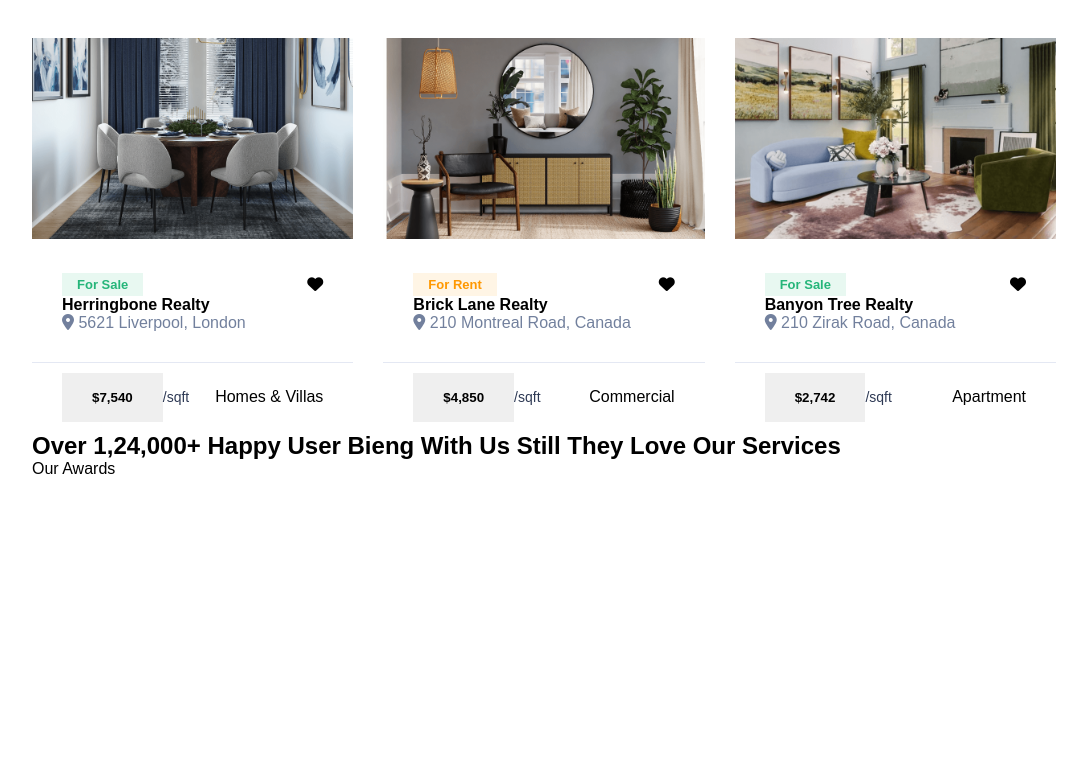
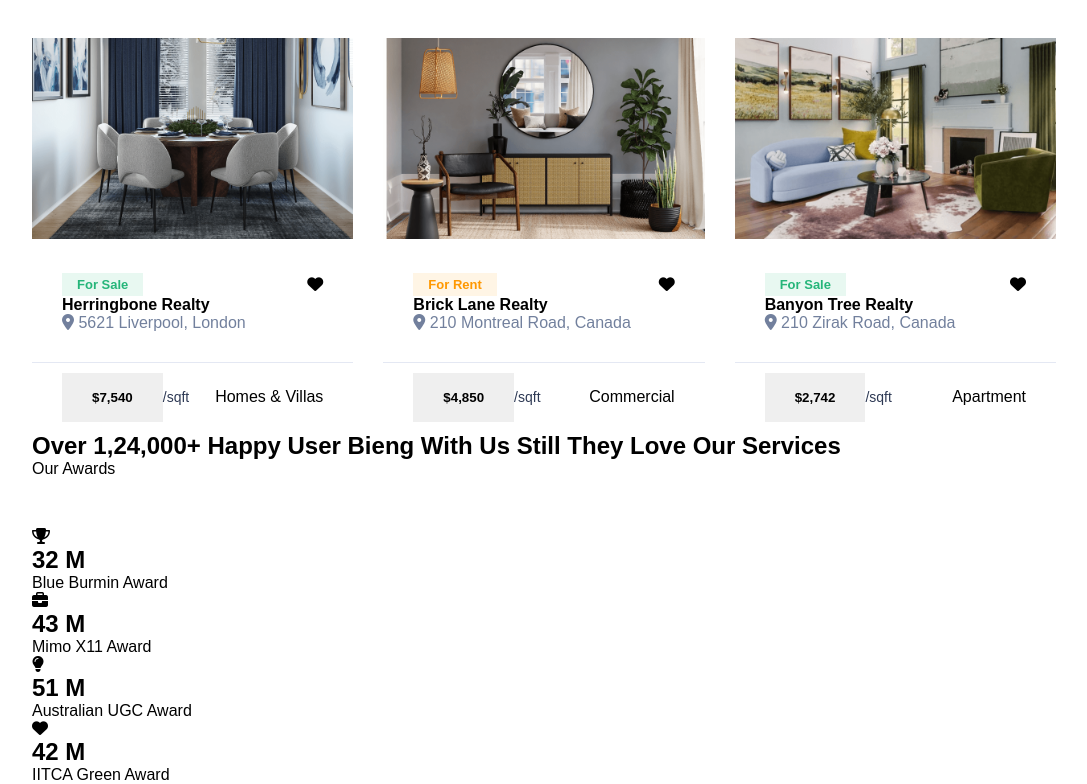
Before and after one commit to anish-pokharel/reales, a React (Create React App) app: page / in a window 1280 px wide. Shown: the part 1597-2381 px from the top of the page, without its empty margins (96-1183 px from the left). Before the commit the page ends 2075 px from the top, so only its background shows below. Built offline with nearby package versions, Linux system fonts and the light colour scheme.

Commit message:
award html completed

```diff
--- a/src/components/award/Award.jsx
+++ b/src/components/award/Award.jsx
@@ -1,5 +1,6 @@
 import React from "react";
 import Heading from "../common/Heading";
+import { awards } from "../data/Data";
 
 const Award = () => {
   return (
@@ -10,6 +11,21 @@ const Award = () => {
             title="Over 1,24,000+ Happy User Bieng With Us Still They Love Our Services"
             subtitle="Our Awards"
           />
+          <div className="content grid4 mtop">
+            {awards.map((val, index) => {
+              return (
+                <>
+                  <div className="box" key={index}>
+                    <div className="icon">
+                      <span>{val.icon}</span>
+                    </div>
+                    <h1>{val.num}</h1>
+                    <p>{val.name}</p>
+                  </div>
+                </>
+              );
+            })}
+          </div>
         </div>
       </section>
     </>
```
